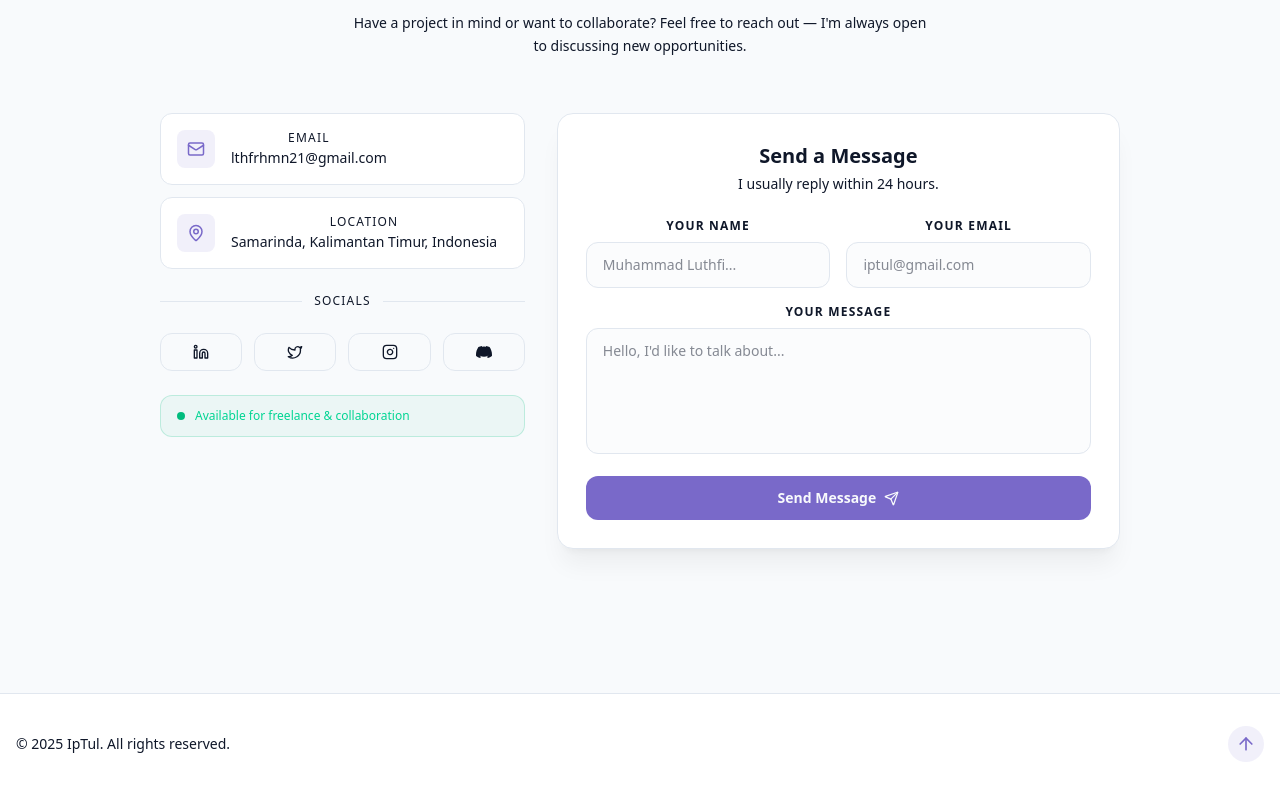
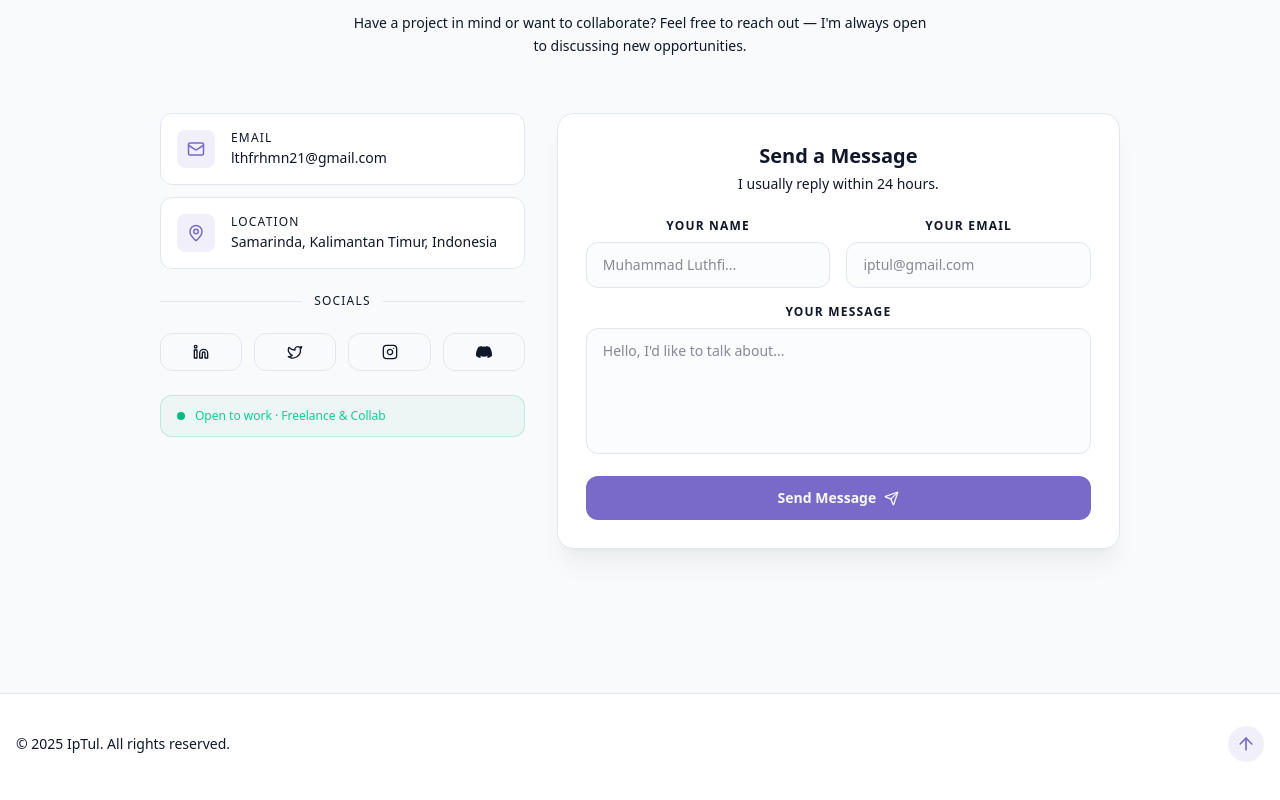
Before and after one commit to IpTul/IpTul, a React (Vite) app: page / in a window 1280 px wide. Shown: the part 4550-5350 px from the top of the page. Built offline with nearby package versions, Linux system fonts and the light colour scheme.

Commit message:
small fix

```diff
--- a/src/components/ContactSection.jsx
+++ b/src/components/ContactSection.jsx
@@ -127,11 +127,12 @@ export const ContactSection = () => {
                   <div className="p-2.5 rounded-lg bg-primary/10 group-hover:bg-primary/20 transition-colors">
                     <Icon size={18} className="text-primary" />
                   </div>
-                  <div className="min-w-0">
+                  {/* <div className="flex-1 text-center"> */}
+                  <div className="flex-1 text-left">
                     <p className="text-xs text-muted-foreground/60 uppercase tracking-widest mb-0.5">
                       {label}
                     </p>
-                    <p className="text-sm font-medium text-foreground truncate">{value}</p>
+                    <p className="text-sm font-medium text-foreground">{value}</p>
                   </div>
                 </a>
               ))}
@@ -171,7 +172,7 @@ export const ContactSection = () => {
                 <span className="relative inline-flex rounded-full h-2 w-2 bg-emerald-500" />
               </span>
               <p className="text-xs text-emerald-400 font-medium">
-                Available for freelance & collaboration
+                Open to work · Freelance & Collab
               </p>
             </div>
           </div>
```
